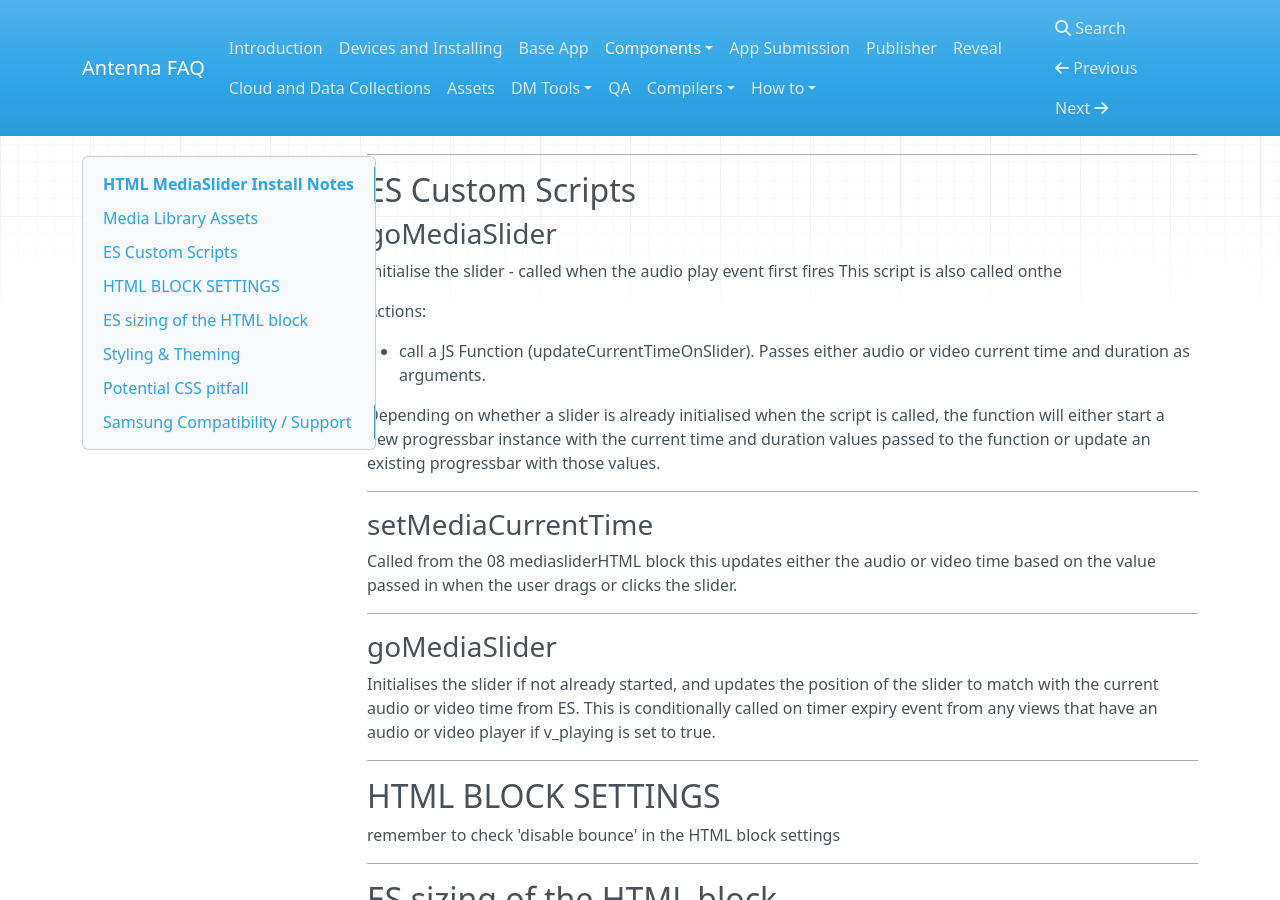
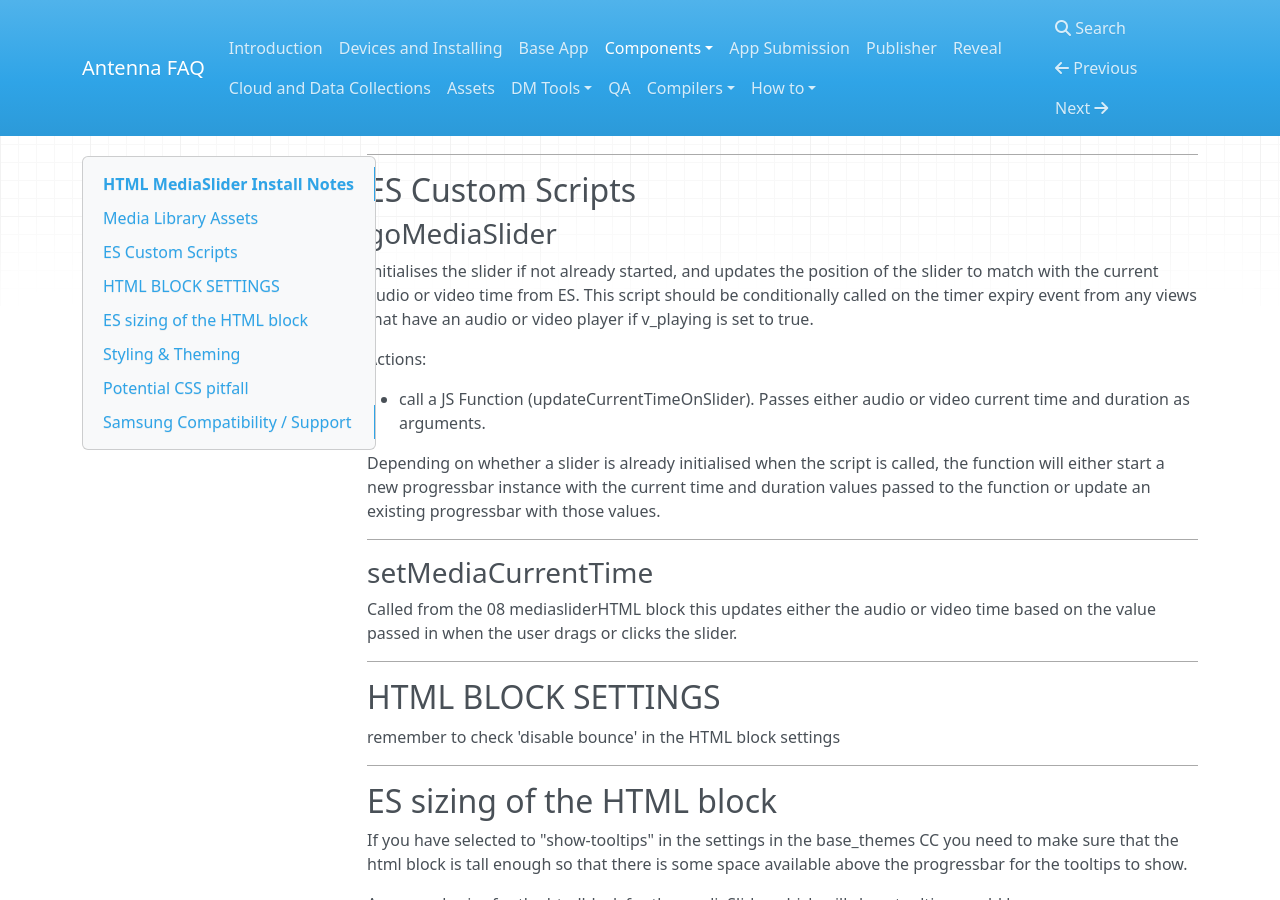
Before and after one commit to denovo/Antenna-faq, an MkDocs documentation site: the page built from docs/components/mediaslider.md, in a window 1280 px wide and 900 px high, scrolled down 651 px. Built offline with MkDocs 1.6.1, drawn with Linux system fonts in a browser that asks for light colours; nearby versions of some CDN libraries; old or Windows-style settings are respelled for this version of MkDocs; some of the changed lines change nothing that is shown.

Commit message:
remove repetition from media slider how to

```diff
--- a/docs/components/mediaslider.md
+++ b/docs/components/mediaslider.md
@@ -30,8 +30,7 @@ The file also contains the apollo.js library.
 
 ### goMediaSlider
 
-Initialise the slider - called when the audio play event first fires
-This script is also called onthe
+Initialises the slider if not already started, and updates the position of the slider to match with the current audio or video time from ES. This script should be conditionally called on the timer expiry event from any views that have an audio or video player if v_playing is set to true.
 
 Actions:
 
@@ -46,10 +45,6 @@ Depending on whether a slider is already initialised when the script is called,
 
 Called from the 08 mediasliderHTML block this updates either the audio or video time based on the value passed in when the user drags or clicks the slider.
 
------------------------------------
-### goMediaSlider
-
-Initialises the slider if not already started, and updates the position of the slider to match with the current audio or video time from ES. This is conditionally called on timer expiry event from any views that have an audio or video player if v_playing is set to true.
 
 
 -----------------------------------
```
